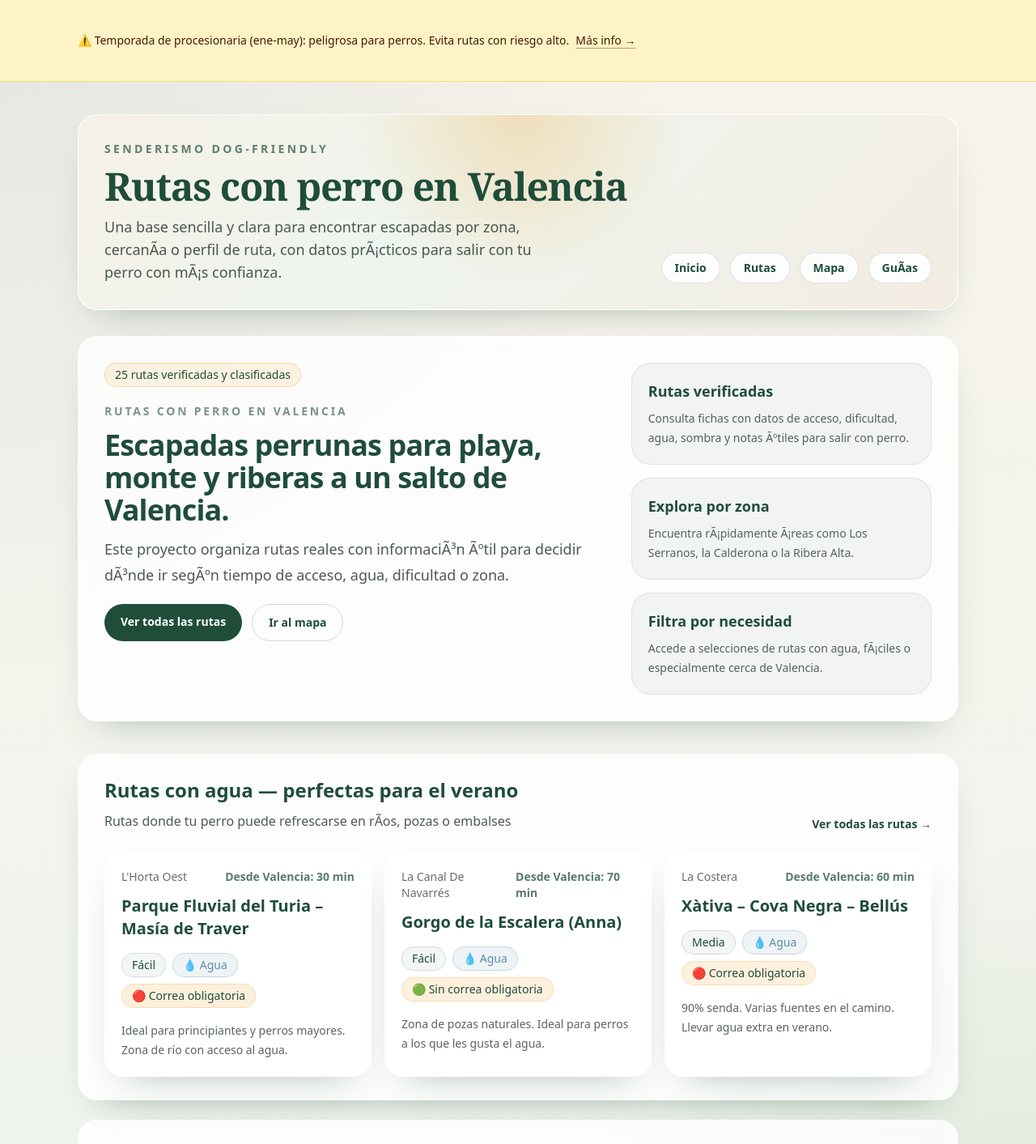
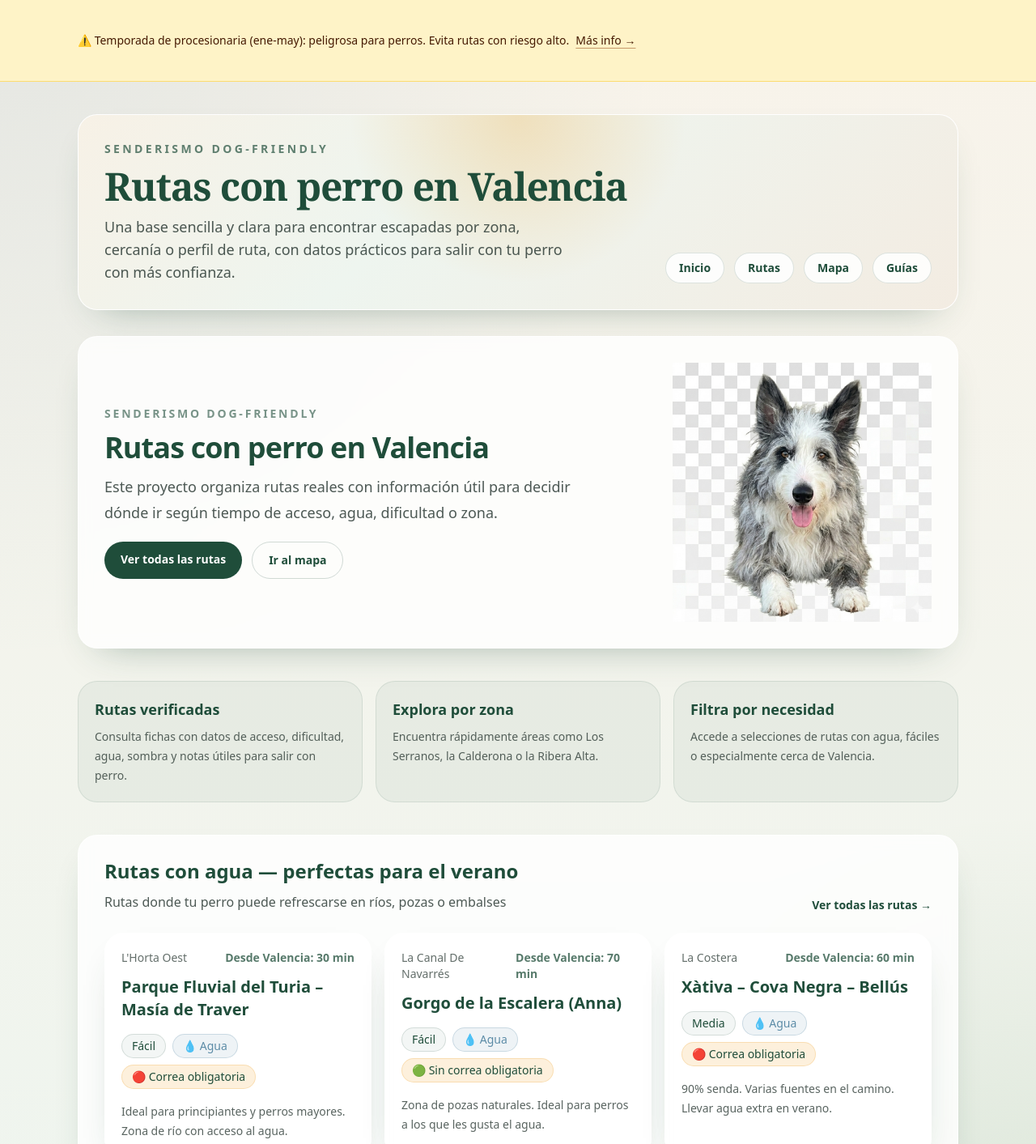
Before and after one commit to eloylt13/rutas-perro-valencia, a Next.js app: page / in a window 1280 px wide. Shown: the top 1413 px of the page at 81% size. Built offline with nearby package versions, Linux system fonts and the light colour scheme.

Commit message:
feat: Nala en hero y footer corregido

```diff
--- a/app/layout.tsx
+++ b/app/layout.tsx
@@ -10,7 +10,7 @@ import "./globals.css";
 export const metadata: Metadata = {
   title: "Rutas con perro en Valencia",
   description:
-    "ColecciÃ³n de rutas verificadas para disfrutar con perro cerca de Valencia, organizadas por zona, tipo y ficha detallada.",
+    "Colección de rutas verificadas para disfrutar con perro cerca de Valencia, organizadas por zona, tipo y ficha detallada.",
   metadataBase: new URL("https://rutasperrovalencia.es"),
   openGraph: {
     title: "Rutas con perro en Valencia",
@@ -35,7 +35,7 @@ const navigation = [
   { href: "/", label: "Inicio" },
   { href: "/rutas", label: "Rutas" },
   { href: "/mapa", label: "Mapa" },
-  { href: "/guias", label: "GuÃ­as" }
+  { href: "/guias", label: "Guías" }
 ];
 
 export default function RootLayout({
@@ -61,9 +61,8 @@ export default function RootLayout({
                     </p>
                   </Link>
                   <p className="max-w-xl text-base leading-7 text-grafito/80 sm:text-lg">
-                    Una base sencilla y clara para encontrar escapadas por zona,
-                    cercanÃ­a o perfil de ruta, con datos prÃ¡cticos para salir con tu
-                    perro con mÃ¡s confianza.
+                    Una base sencilla y clara para encontrar escapadas por zona, cercanía o perfil de ruta,
+                    con datos prácticos para salir con tu perro con más confianza.
                   </p>
                 </div>
                 <nav className="flex flex-wrap gap-3">
@@ -81,54 +80,27 @@ export default function RootLayout({
             </div>
           </header>
           <main>{children}</main>
-          <footer
-            style={{
-              borderTop: "1px solid #e5e7eb",
-              marginTop: "4rem",
-              padding: "1.5rem",
-              background: "transparent"
-            }}
-          >
-            <div
-              style={{
-                display: "grid",
-                gridTemplateColumns: "repeat(auto-fit, minmax(220px, 1fr))",
-                gap: "1rem",
-                alignItems: "end"
-              }}
-            >
-              <div style={{ display: "flex", flexDirection: "column", gap: "6px" }}>
+          <footer className="mt-16 border-t border-black/10 px-6 py-6 sm:px-8">
+            <div className="flex flex-col items-center justify-between gap-4 text-center md:flex-row md:text-left">
+              <div className="flex flex-col items-center gap-1.5 md:items-start">
                 <Image
                   src="/logo-iamagica.png"
                   alt="IAMagica"
                   width={100}
                   height={28}
-                  style={{ height: "28px", width: "auto", objectFit: "contain" }}
+                  className="h-7 w-auto object-contain"
                 />
-                <p style={{ fontSize: "12px", color: "#9ca3af", margin: 0 }}>
-                  © 2026 IAMagica
-                </p>
+                <p className="m-0 text-xs text-grafito/55">© 2026 IAMagica</p>
               </div>
-              <div style={{ display: "flex", justifyContent: "flex-end" }}>
               <a
                 href="mailto:info@iamagica.es"
-                  style={{
-                    fontSize: "13px",
-                    color: "#6b7280",
-                    textDecoration: "none",
-                    display: "inline-flex",
-                    alignItems: "center",
-                    justifyContent: "flex-end",
-                    gap: "6px",
-                    flexWrap: "wrap"
-                  }}
+                className="inline-flex items-center gap-2 text-sm text-grafito/75 no-underline hover:text-bosque"
               >
-                  <span style={{ fontSize: "18px", lineHeight: 1 }} aria-hidden="true">
+                <span className="text-[20px] leading-none" aria-hidden="true">
                   ✉
                 </span>
                 <span>info@iamagica.es</span>
               </a>
-              </div>
             </div>
           </footer>
         </div>
--- a/app/page.tsx
+++ b/app/page.tsx
@@ -7,8 +7,8 @@ import {
   getRutaBySlug,
   getTipoDescription,
   getTipoLabel,
+  getZonaSlug,
   getZonas,
-  getZonaSlug,
   sanitizeText,
   TIPOS_SOPORTADOS
 } from "@/lib/rutas";
@@ -33,22 +33,22 @@ const featureItems = [
   {
     title: "Rutas verificadas",
     description:
-      "Consulta fichas con datos de acceso, dificultad, agua, sombra y notas Ãºtiles para salir con perro."
+      "Consulta fichas con datos de acceso, dificultad, agua, sombra y notas útiles para salir con perro."
   },
   {
     title: "Explora por zona",
-    description: "Encuentra rÃ¡pidamente Ã¡reas como Los Serranos, la Calderona o la Ribera Alta."
+    description: "Encuentra rápidamente áreas como Los Serranos, la Calderona o la Ribera Alta."
   },
   {
     title: "Filtra por necesidad",
-    description: "Accede a selecciones de rutas con agua, fÃ¡ciles o especialmente cerca de Valencia."
+    description: "Accede a selecciones de rutas con agua, fáciles o especialmente cerca de Valencia."
   }
 ];
 
 const featuredBlocks: FeaturedBlock[] = [
   {
-    title: "Rutas con agua \u2014 perfectas para el verano",
-    subtitle: "Rutas donde tu perro puede refrescarse en rÃ­os, pozas o embalses",
+    title: "Rutas con agua — perfectas para el verano",
+    subtitle: "Rutas donde tu perro puede refrescarse en ríos, pozas o embalses",
     slugs: [
       "parque-fluvial-turia-masia-traver",
       "gorgo-escalera-anna",
@@ -56,8 +56,8 @@ const featuredBlocks: FeaturedBlock[] = [
     ]
   },
   {
-    title: "Escapadas rÃ¡pidas \u2014 a menos de 45 minutos",
-    subtitle: "Sal con tu perro sin planificar demasiado \u2014 a media hora de Valencia",
+    title: "Escapadas rápidas — a menos de 45 minutos",
+    subtitle: "Sal con tu perro sin planificar demasiado — a media hora de Valencia",
     slugs: [
       "rio-turia-manises-vilamarxant",
       "cueva-turche",
@@ -66,7 +66,7 @@ const featuredBlocks: FeaturedBlock[] = [
   },
   {
     title: "Rutas imprescindibles",
-    subtitle: "Las rutas mÃ¡s completas y representativas de la provincia",
+    subtitle: "Las rutas más completas y representativas de la provincia",
     slugs: [
       "puentes-colgantes-chulilla",
       "ruta-del-agua-chelva",
@@ -150,20 +150,17 @@ export default function HomePage() {
   return (
     <div className="space-y-10">
       <section className="panel px-6 py-8 sm:px-8">
-        <div className="grid gap-8 lg:grid-cols-[1.25fr_0.75fr]">
-          <div className="space-y-5">
-            <span className="chip border-sol/40 bg-sol/15 text-bosque">
-              25 rutas verificadas y clasificadas
-            </span>
+        <div className="flex items-center gap-8 md:grid md:grid-cols-[3fr_2fr]">
+          <div className="space-y-5 md:max-w-none">
             <div className="space-y-3">
               <p className="text-sm font-semibold uppercase tracking-[0.2em] text-bosque/60">
-                Rutas con perro en Valencia
+                SENDERISMO DOG-FRIENDLY
               </p>
               <h1 className="max-w-3xl text-3xl font-bold tracking-tight text-bosque sm:text-4xl">
-                Escapadas perrunas para playa, monte y riberas a un salto de Valencia.
+                Rutas con perro en Valencia
               </h1>
               <p className="max-w-2xl text-lg leading-8 text-grafito/80">
-                Este proyecto organiza rutas reales con informaciÃ³n Ãºtil para decidir dÃ³nde ir segÃºn
+                Este proyecto organiza rutas reales con información útil para decidir dónde ir según
                 tiempo de acceso, agua, dificultad o zona.
               </p>
             </div>
@@ -183,15 +180,26 @@ export default function HomePage() {
             </div>
           </div>
 
-          <div className="grid gap-4 sm:grid-cols-3 lg:grid-cols-1">
-            {featureItems.map((item) => (
-              <article key={item.title} className="rounded-3xl border border-bosque/10 bg-bosque/5 p-5">
-                <h3 className="text-lg font-semibold text-bosque">{item.title}</h3>
-                <p className="mt-2 text-sm leading-6 text-grafito/75">{item.description}</p>
-              </article>
-            ))}
+          <div className="hidden items-center justify-center md:flex md:justify-end">
+            <Image
+              src="/nala.png"
+              alt="Nala — la perrita de las rutas"
+              width={320}
+              height={320}
+              className="h-auto w-full max-w-[320px]"
+              style={{ objectFit: "contain" }}
+            />
           </div>
         </div>
+      </section>
+
+      <section className="grid gap-4 sm:grid-cols-2 lg:grid-cols-3">
+        {featureItems.map((item) => (
+          <article key={item.title} className="rounded-3xl border border-bosque/10 bg-bosque/5 p-5">
+            <h3 className="text-lg font-semibold text-bosque">{item.title}</h3>
+            <p className="mt-2 text-sm leading-6 text-grafito/75">{item.description}</p>
+          </article>
+        ))}
       </section>
 
       <div className="space-y-6">
@@ -207,7 +215,7 @@ export default function HomePage() {
               <p className="text-sm font-semibold uppercase tracking-[0.2em] text-bosque/60">
                 Tipos destacados
               </p>
-              <h2 className="mt-2 text-2xl font-bold text-bosque">Entradas rÃ¡pidas por necesidad</h2>
+              <h2 className="mt-2 text-2xl font-bold text-bosque">Entradas rápidas por necesidad</h2>
             </div>
           </div>
           <div className="grid gap-4">
@@ -233,7 +241,7 @@ export default function HomePage() {
           <p className="text-sm font-semibold uppercase tracking-[0.2em] text-bosque/60">
             Explorar por zona
           </p>
-          <h2 className="mt-2 text-2xl font-bold text-bosque">Comarcas y Ã¡reas disponibles</h2>
+          <h2 className="mt-2 text-2xl font-bold text-bosque">Comarcas y áreas disponibles</h2>
           <div className="mt-5 flex flex-wrap gap-3">
             {zonas.map((zona) => (
               <Link
@@ -247,21 +255,6 @@ export default function HomePage() {
           </div>
         </div>
       </section>
-
-      <section style={{ margin: "1.5rem 0" }}>
-        <Image
-          src="/nala.png"
-          alt="Nala — la perrita de las rutas"
-          width={180}
-          height={180}
-          style={{
-            borderRadius: "50%",
-            objectFit: "cover",
-            display: "block",
-            margin: "0 auto"
-          }}
-        />
-      </section>
     </div>
   );
 }
```
Lines whose indentation alone changed are shown as unchanged.
